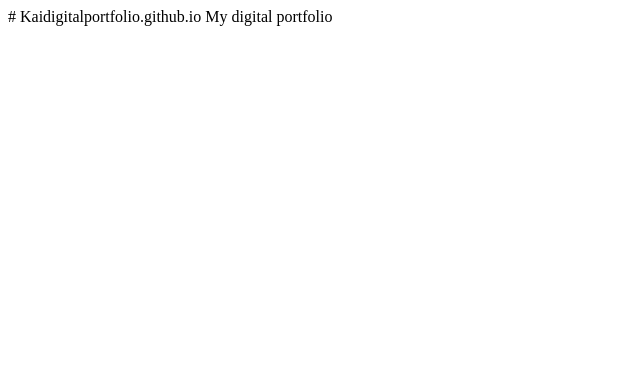
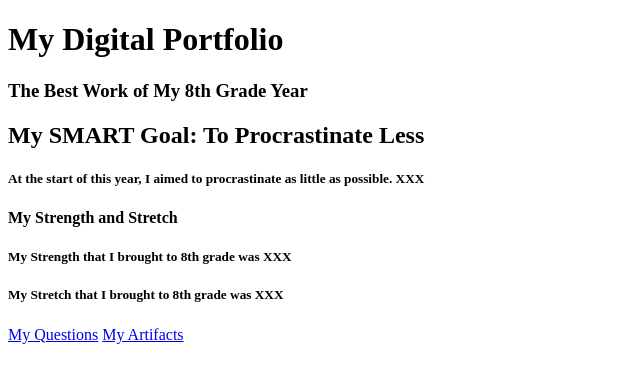
Before and after one commit to Kaidigitalportfolio/Kaidigitalportfolio.github.io, a plain HTML site: page index.html in a window 1280 px wide. Shown: the whole page, without its empty margins (0-640 px from the left). Drawn offline with Linux system fonts and the light colour scheme.

Commit message:
Update index.html

```diff
--- a/index.html
+++ b/index.html
@@ -1,2 +1,15 @@
-# Kaidigitalportfolio.github.io
-My digital portfolio
+<!DOCTYPE html>
+<link rel="stylesheet" href="style.css">
+<html>
+<head>
+    <h1>My Digital Portfolio</h1>
+    <h3>The Best Work of My 8th Grade Year</h3>
+    <h2>My SMART Goal: To Procrastinate Less</h2>
+    <h5>At the start of this year, I aimed to procrastinate as little as possible. XXX</h5>
+    <h4>My Strength and Stretch</h4>
+    <h5>My Strength that I brought to 8th grade was XXX</h5>
+    <h5>My Stretch that I brought to 8th grade was XXX</h5>
+    </head>
+</html>
+<a href="questions">My Questions</a>
+<a href="artifacts">My Artifacts</a>
```
